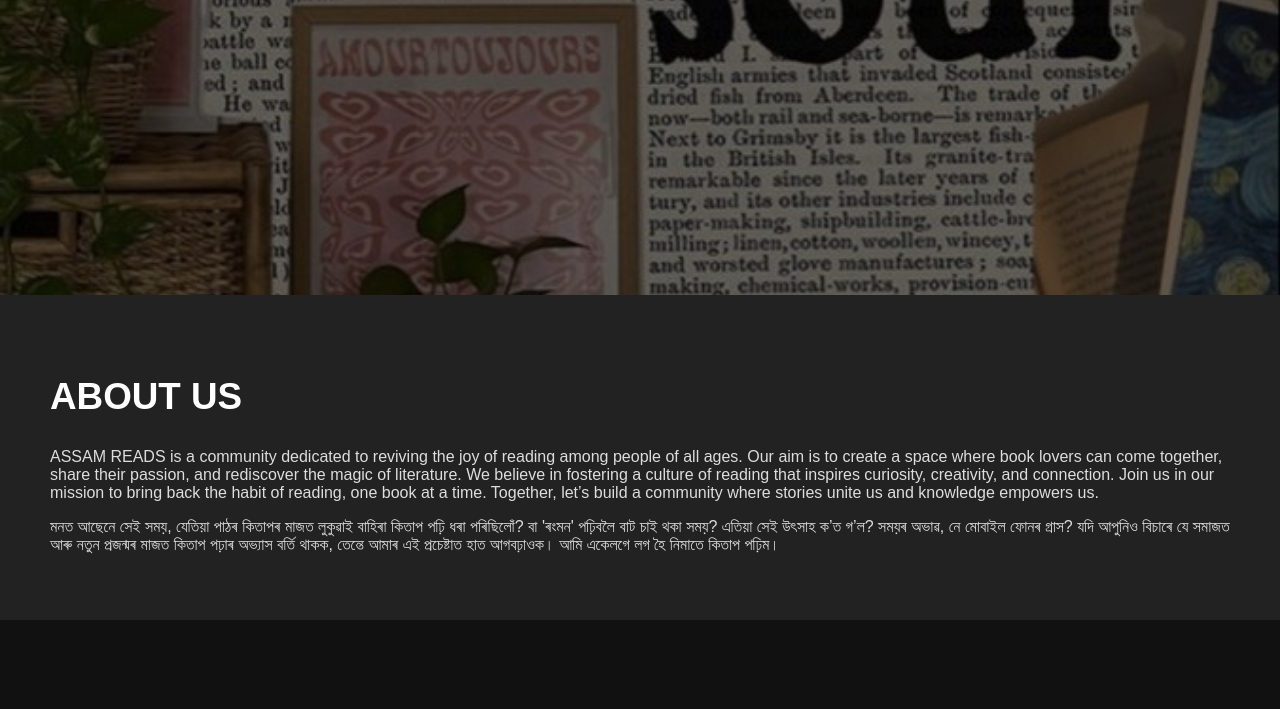
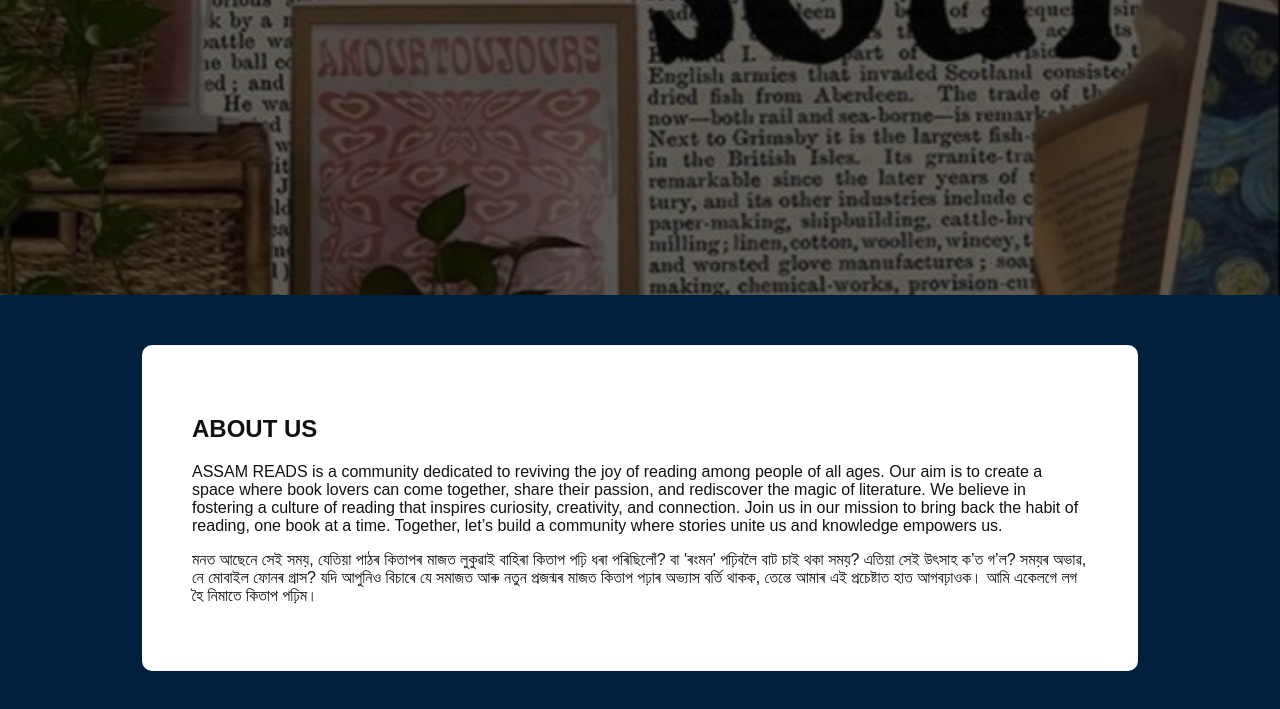
Before and after one commit to nabakrishna/Assamread, a plain HTML site: page docs/index.html in a window 1280 px wide. Shown: the part 505-1214 px from the top of the page. Before the commit the page ends 1125 px from the top, so only its background shows below. Drawn offline with Linux system fonts and the light colour scheme.

Commit message:
Update index.html

```diff
--- a/docs/index.html
+++ b/docs/index.html
@@ -136,18 +136,21 @@
             position: relative;
         }
 
-        /* About Section */
-        .about {
-            padding: 50px;
-            background-color: #222;
-            text-align: left;
-            color: #ddd;
-            animation: fadeIn 2s ease-in-out;
+        /* Main Section Styling */
+        .main-container {
+            background-color: #001f3f; /* Dark blue outer background */
+            padding: 50px 0;
+            display: flex;
+            justify-content: center;
         }
 
-        .about h2 {
-            font-size: 2.3em;
-            color: #fff;
+        .about {
+            width: 70%;
+            background-color: white; /* White middle section */
+            padding: 50px;
+            border-radius: 10px;
+            text-align: left;
+            color: #111;
         }
 
         /* Footer Section */
@@ -186,7 +189,7 @@
 <body>
     <div class="navbar">
         <div class="logo">
-            <img src="logo.png" alt="ASSAM READS Logo">
+            <img src="docs/logo.png" alt="ASSAM READS Logo">
         </div>
         <div class="nav-links">
             <a href="#home">HOME</a>
@@ -194,12 +197,12 @@
             <div class="contact-container">
                 <a href="#contact">CONTACT</a>
                 <div class="contact-dropdown">
-                    <a href="#">Instagram</a>
+                    <a href="https://www.instagram.com/assamreads/">Instagram</a>
                     <a href="#">Facebook</a>
                     <a href="#">Twitter</a>
                 </div>
             </div>
-            <a href="#register" class="btn-register">Register</a>
+            <a href="https://docs.google.com/forms/d/e/1FAIpQLSd2yWbVEkLxQBq5LmKhDtZ-mhYsp6WyIV7M7ZSOXvJQJGSDAA/viewform?vc=0&c=0&w=1&flr=0&fbclid=PAZXh0bgNhZW0CMTEAAaYk0vtNaHnbqt7wJWBGco25MzSm1OSHc9f7PZqrEijMVLTQgnW5BkegZ6o_aem_hWJQk7NyiMfRKCJNJTxs8Q" class="btn-register">Register</a>
         </div>
     </div>
 
@@ -212,10 +215,13 @@
         </div>
     </header>
 
-    <section class="about" id="about">
-        <h2>ABOUT US</h2>
-        <p>ASSAM READS is a community dedicated to reviving the joy of reading among people of all ages. Our aim is to create a space where book lovers can come together, share their passion, and rediscover the magic of literature. We believe in fostering a culture of reading that inspires curiosity, creativity, and connection. Join us in our mission to bring back the habit of reading, one book at a time. Together, let’s build a community where stories unite us and knowledge empowers us.</p>
-        <p>মনত আছেনে সেই সময়, যেতিয়া পাঠৰ কিতাপৰ মাজত লুকুৱাই বাহিৰা কিতাপ পঢ়ি ধৰা পৰিছিলোঁ? বা 'ৰংমন' পঢ়িবলৈ বাট চাই থকা সময়? এতিয়া সেই উৎসাহ ক’ত গ’ল? সময়ৰ অভাৱ, নে মোবাইল ফোনৰ গ্ৰাস? যদি আপুনিও বিচাৰে যে সমাজত আৰু নতুন প্রজন্মৰ মাজত কিতাপ পঢ়াৰ অভ্যাস বৰ্তি থাকক, তেন্তে আমাৰ এই প্ৰচেষ্টাত হাত আগবঢ়াওক। আমি একেলগে লগ হৈ নিমাতে কিতাপ পঢ়িম।</p>
-    </section>
+    <div class="main-container">
+        <section class="about" id="about">
+            <h2>ABOUT US</h2>
+            <p>ASSAM READS is a community dedicated to reviving the joy of reading among people of all ages. Our aim is to create a space where book lovers can come together, share their passion, and rediscover the magic of literature. We believe in fostering a culture of reading that inspires curiosity, creativity, and connection. Join us in our mission to bring back the habit of reading, one book at a time. Together, let’s build a community where stories unite us and knowledge empowers us.</p>
+
+            <p>মনত আছেনে সেই সময়, যেতিয়া পাঠৰ কিতাপৰ মাজত লুকুৱাই বাহিৰা কিতাপ পঢ়ি ধৰা পৰিছিলোঁ? বা 'ৰংমন' পঢ়িবলৈ বাট চাই থকা সময়? এতিয়া সেই উৎসাহ ক’ত গ’ল? সময়ৰ অভাৱ, নে মোবাইল ফোনৰ গ্ৰাস? যদি আপুনিও বিচাৰে যে সমাজত আৰু নতুন প্রজন্মৰ মাজত কিতাপ পঢ়াৰ অভ্যাস বৰ্তি থাকক, তেন্তে আমাৰ এই প্ৰচেষ্টাত হাত আগবঢ়াওক। আমি একেলগে লগ হৈ নিমাতে কিতাপ পঢ়িম।</p>
+        </section>
+    </div>
 </body>
 </html>
```
